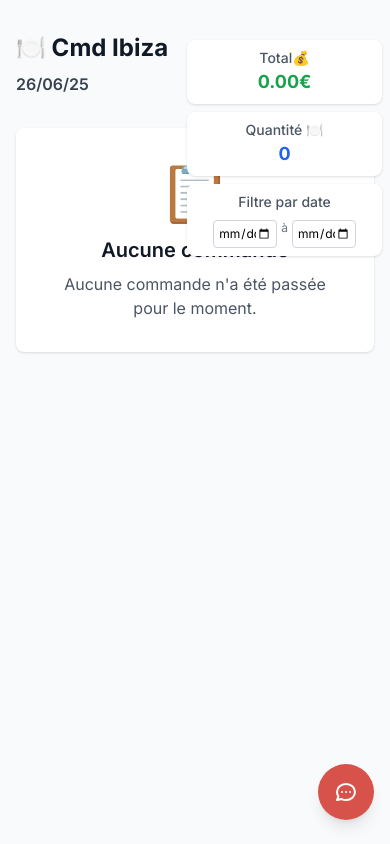
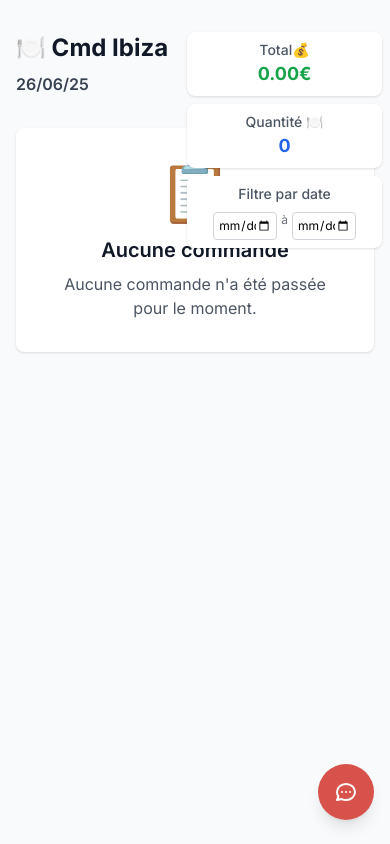
Before and after one commit to jimeye/mekboubaV3, a Next.js app: page /commandes in a window 390 px wide. Built offline with nearby package versions, Linux system fonts and the light colour scheme.

Commit message:
Mobile : compteurs et filtre vraiment collés en haut à droite (plus de marge)

```diff
--- a/app/commandes/page.js
+++ b/app/commandes/page.js
@@ -116,7 +116,7 @@ export default function CommandesPage() {
             </p>
           </div>
           {/* Colonne compteurs/filtre positionnée à droite */}
-          <div className="absolute top-0 right-0 flex flex-col items-end space-y-2 mt-2 mr-2 z-10 w-1/2 max-w-xs md:w-1/3">
+          <div className="absolute top-0 right-0 flex flex-col items-end space-y-2 mt-0 md:mt-2 mr-2 z-10 w-1/2 max-w-xs md:w-1/3">
             <div className="bg-white rounded-lg shadow py-2 px-4 w-full">
               <div className="flex flex-col items-center justify-center">
                 <p className="text-sm font-medium text-gray-600">Total💰</p>
```
